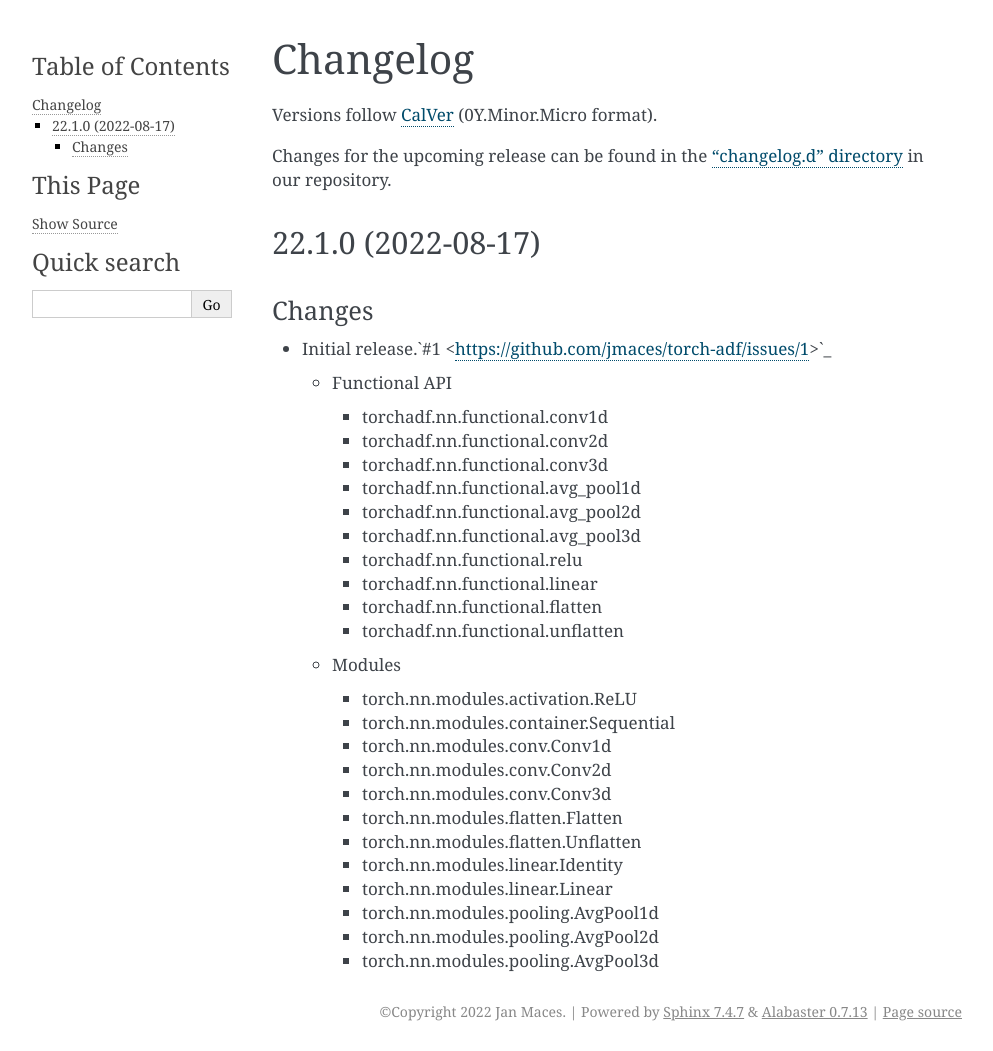
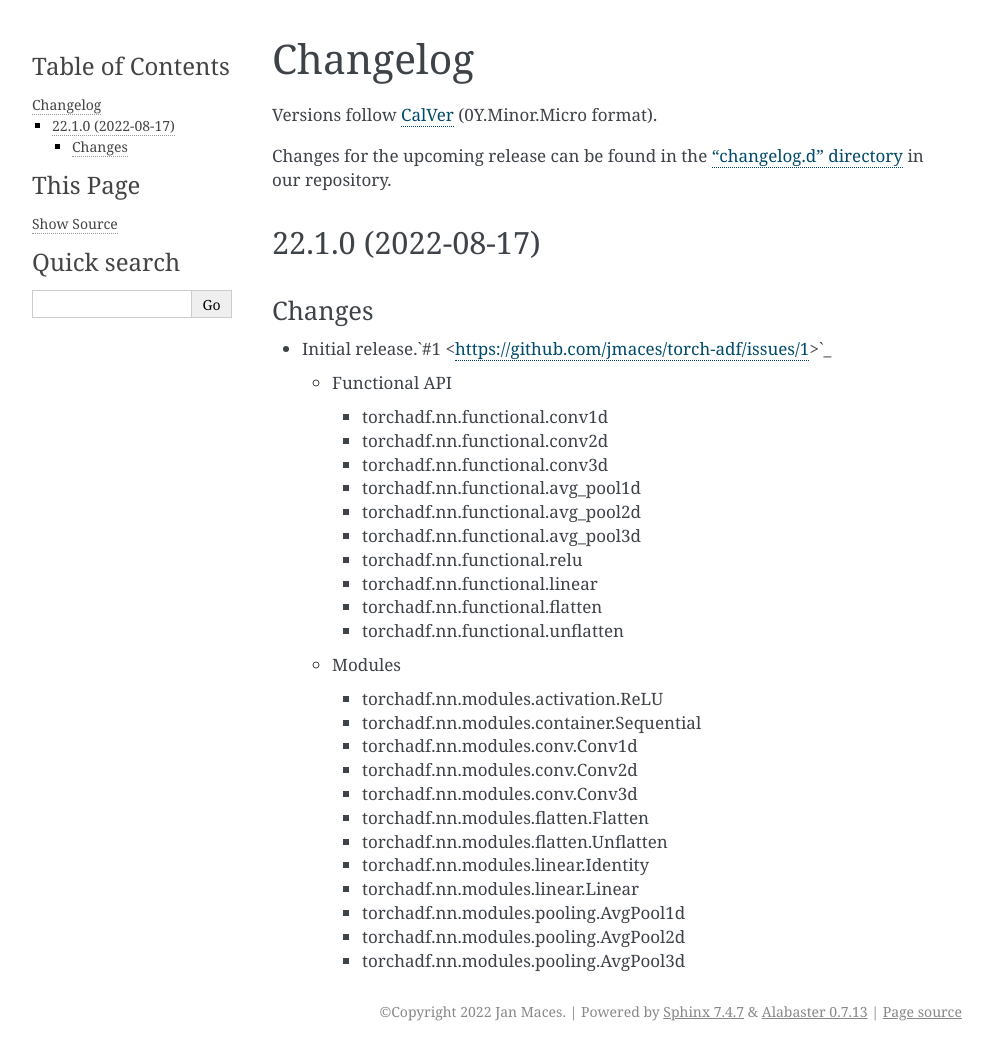
Before and after one commit to jmaces/torch-adf, a Sphinx documentation site: the page built from docs/changelog.rst, in a window 1280 px wide. Shown: the whole page, without its empty margins (148-1141 px from the left). Built offline with Sphinx 7.4.7, drawn with Linux system fonts in a browser that asks for light colours.

Commit message:
minor fixes in docs

```diff
--- a/CHANGELOG.rst
+++ b/CHANGELOG.rst
@@ -42,20 +42,20 @@
 
   - Modules
 
-    + torch.nn.modules.activation.ReLU
+    + torchadf.nn.modules.activation.ReLU
 
-    + torch.nn.modules.container.Sequential
+    + torchadf.nn.modules.container.Sequential
 
-    + torch.nn.modules.conv.Conv1d
-    + torch.nn.modules.conv.Conv2d
-    + torch.nn.modules.conv.Conv3d
+    + torchadf.nn.modules.conv.Conv1d
+    + torchadf.nn.modules.conv.Conv2d
+    + torchadf.nn.modules.conv.Conv3d
 
-    + torch.nn.modules.flatten.Flatten
-    + torch.nn.modules.flatten.Unflatten
+    + torchadf.nn.modules.flatten.Flatten
+    + torchadf.nn.modules.flatten.Unflatten
 
-    + torch.nn.modules.linear.Identity
-    + torch.nn.modules.linear.Linear
+    + torchadf.nn.modules.linear.Identity
+    + torchadf.nn.modules.linear.Linear
 
-    + torch.nn.modules.pooling.AvgPool1d
-    + torch.nn.modules.pooling.AvgPool2d
-    + torch.nn.modules.pooling.AvgPool3d
+    + torchadf.nn.modules.pooling.AvgPool1d
+    + torchadf.nn.modules.pooling.AvgPool2d
+    + torchadf.nn.modules.pooling.AvgPool3d
--- a/README.rst
+++ b/README.rst
@@ -45,7 +45,7 @@
 
 .. code-block:: python
 
-    from torch.nn import Sequential
+    from torchadf.nn import Sequential
     from torchadf.nn import Linear
 
     in_dim, out_dim = 64, 32
--- a/docs/api.rst
+++ b/docs/api.rst
@@ -9,10 +9,10 @@
 If you like a more *hands-on introduction*, have a look at our `examples`.
 
 
-torch.nn
---------
+torchadf.nn
+-----------
 
-.. automodule:: torch.nn
+.. automodule:: torchadf.nn
 
 Collects aliases of all the supported layers in submodules of the package.
 See below for details on the individual submodules.
--- a/docs/examples.rst
+++ b/docs/examples.rst
@@ -14,7 +14,7 @@
 ---------------------
 
 In the same way as their PyTorch counterparts, most ADF layers are
-available in a functional form and as modules (e.g. to be used within a `torch.nn.Sequential` model or as submodules within any other `torch.nn.Module`).
+available in a functional form and as modules (e.g. to be used within a `torchadf.nn.modules.container.Sequential` model or as submodules within any other `torch.nn.Module`).
 
 
 (Co-)Variance Computation Modes
```
